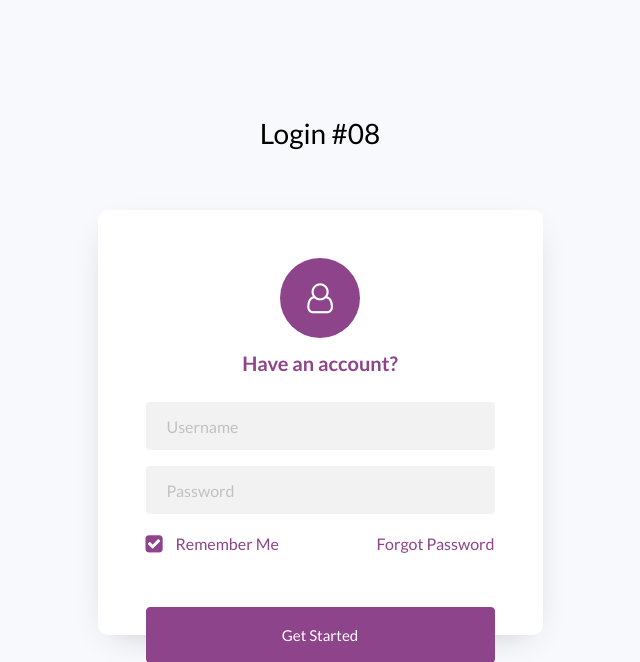
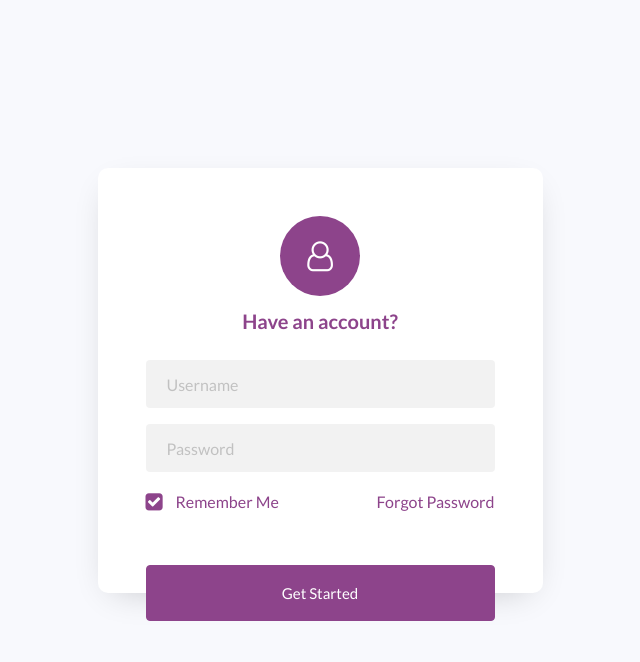
Before and after one commit to Calixto01/atletic-center, a PHP site: page /login.php in a window 1280 px wide. Shown: the top 662 px of the page, without its empty margins (320-960 px from the left). Run offline with PHP 8.4, Linux system fonts and the light colour scheme; style sheets or scripts are compiled from the project's sources.

Commit message:
pequeños cambios

```diff
--- a/login.php
+++ b/login.php
@@ -17,7 +17,7 @@
 		<div class="container">
 			<div class="row justify-content-center">
 				<div class="col-md-6 text-center mb-5">
-					<h2 class="heading-section">Login #08</h2>
+					<h2 class="heading-section"></h2>
 				</div>
 			</div>
 			<div class="row justify-content-center">
```
